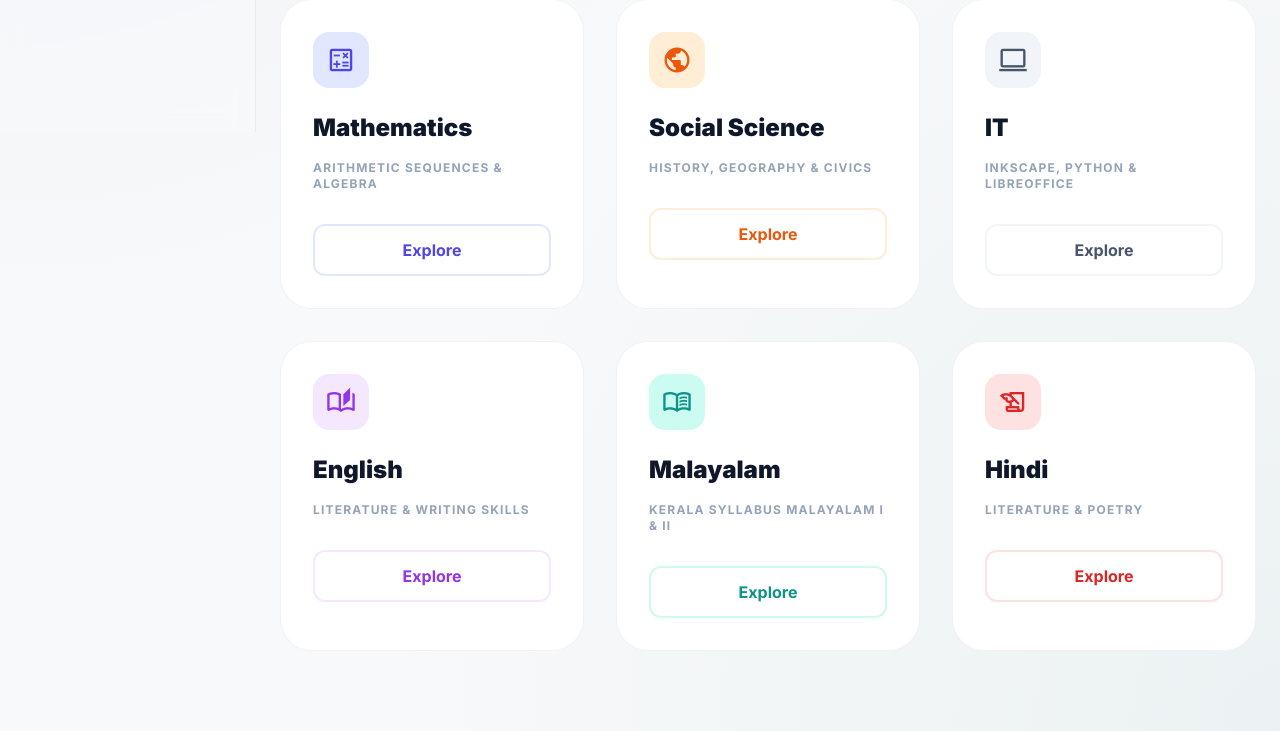
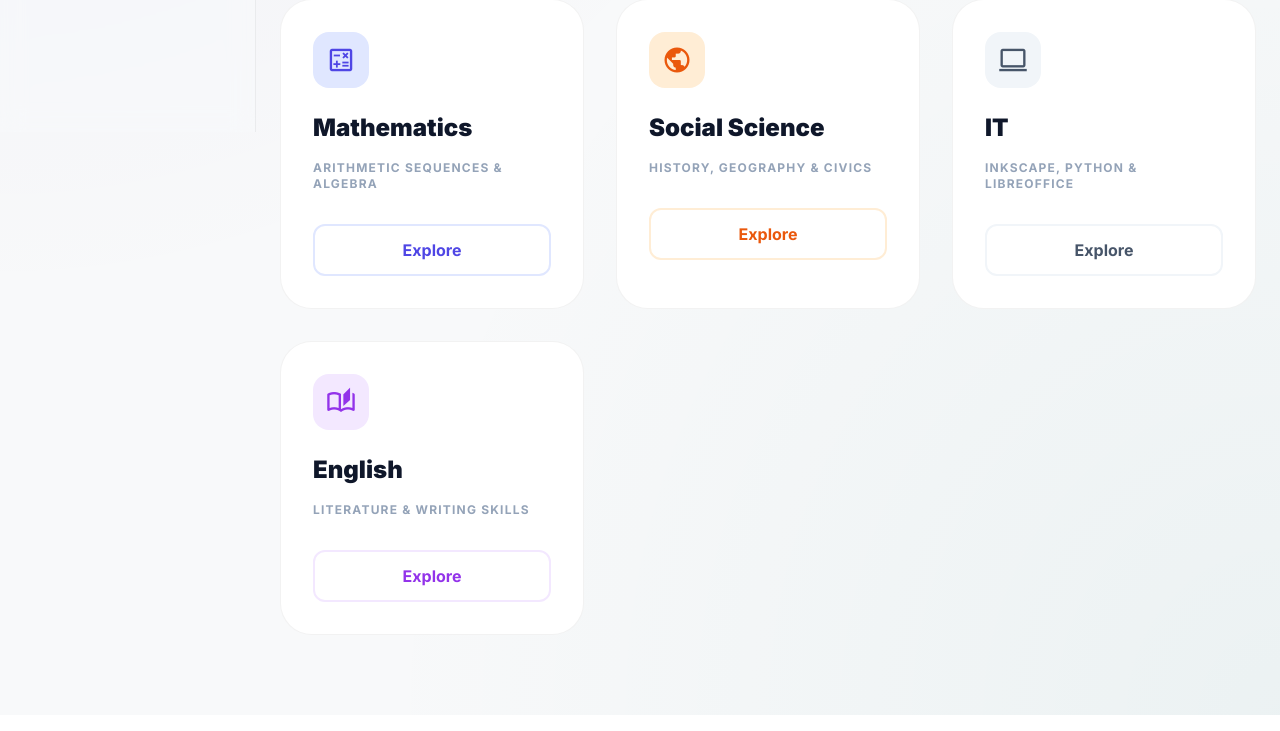
Before and after one commit to sreeragpp86/Profzr-s-Academy, a Django app: page /sslc/ in a window 1280 px wide. Shown: the part 668-1399 px from the top of the page. Run offline with Django 5.2, Linux system fonts and the light colour scheme; some libraries are stand-ins or nearby versions.

Commit message:
Removed Hidni and Malayalam from all classes

```diff
--- a/Documents/profezs/Templates/sslc_subjects.html
+++ b/Documents/profezs/Templates/sslc_subjects.html
@@ -201,28 +201,7 @@
                     class="w-full py-3 rounded-xl border-2 border-purple-100 text-purple-600 font-bold hover:bg-purple-600 hover:text-white transition-all">Explore</button>
             </div>
 
-            <div
-                class="subject-card group bg-white rounded-[2rem] p-8 border border-black/5 transition-all hover:shadow-2xl">
-                <div class="mb-6 w-14 h-14 rounded-2xl bg-teal-100 flex items-center justify-center text-teal-600">
-                    <span class="material-symbols-outlined text-3xl">menu_book</span>
-                </div>
-                <h3 class="text-2xl font-black text-slate-900 mb-4 font-headline">Malayalam</h3>
-                <p class="text-xs font-bold text-slate-400 uppercase tracking-widest mb-8">Kerala Syllabus Malayalam I &
-                    II</p>
-                <button onclick="location.href='{% url 'material_list' 'sslc' %}?subject=malayalam';"
-                    class="w-full py-3 rounded-xl border-2 border-teal-100 text-teal-600 font-bold hover:bg-teal-600 hover:text-white transition-all">Explore</button>
-            </div>
 
-            <div
-                class="subject-card group bg-white rounded-[2rem] p-8 border border-black/5 transition-all hover:shadow-2xl">
-                <div class="mb-6 w-14 h-14 rounded-2xl bg-red-100 flex items-center justify-center text-red-600">
-                    <span class="material-symbols-outlined text-3xl">history_edu</span>
-                </div>
-                <h3 class="text-2xl font-black text-slate-900 mb-4 font-headline">Hindi</h3>
-                <p class="text-xs font-bold text-slate-400 uppercase tracking-widest mb-8">Literature & Poetry</p>
-                <button onclick="location.href='{% url 'material_list' 'sslc' %}?subject=hindi';"
-                    class="w-full py-3 rounded-xl border-2 border-red-100 text-red-600 font-bold hover:bg-red-600 hover:text-white transition-all">Explore</button>
-            </div>
 
         </div>
     </main>
```
Also changed, not shown: Documents/profezs/Templates/plus_one_subjects.html (+0 -11 lines), Documents/profezs/Templates/plus_two_subjects.html (+0 -11 lines).
